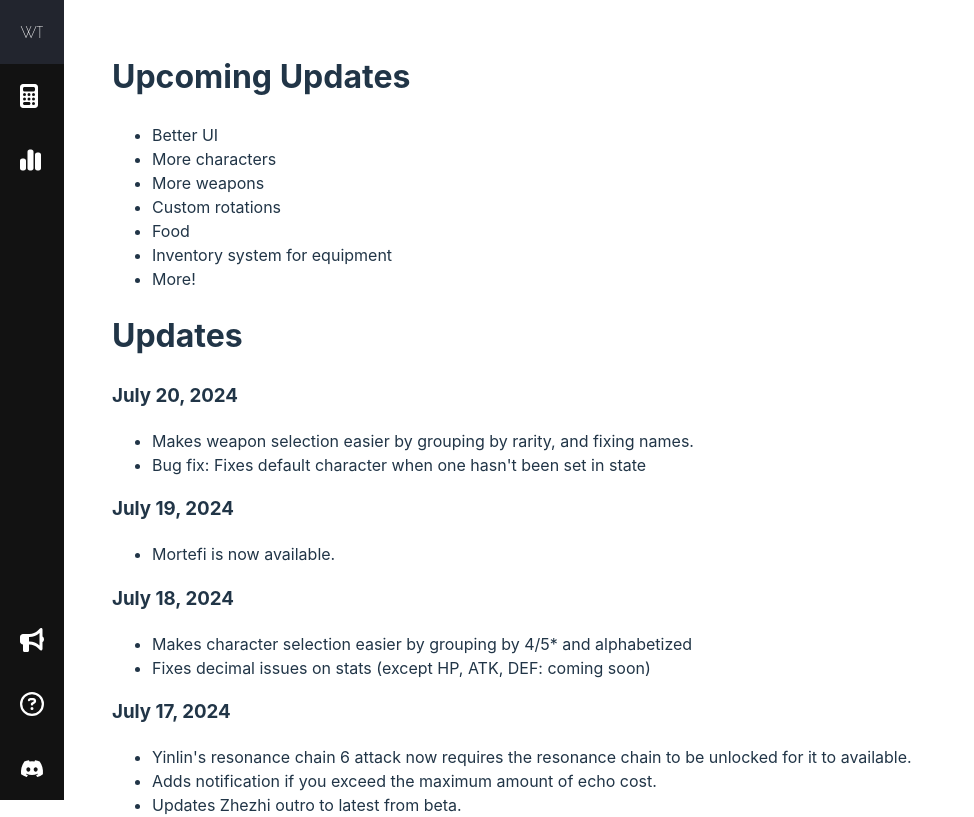
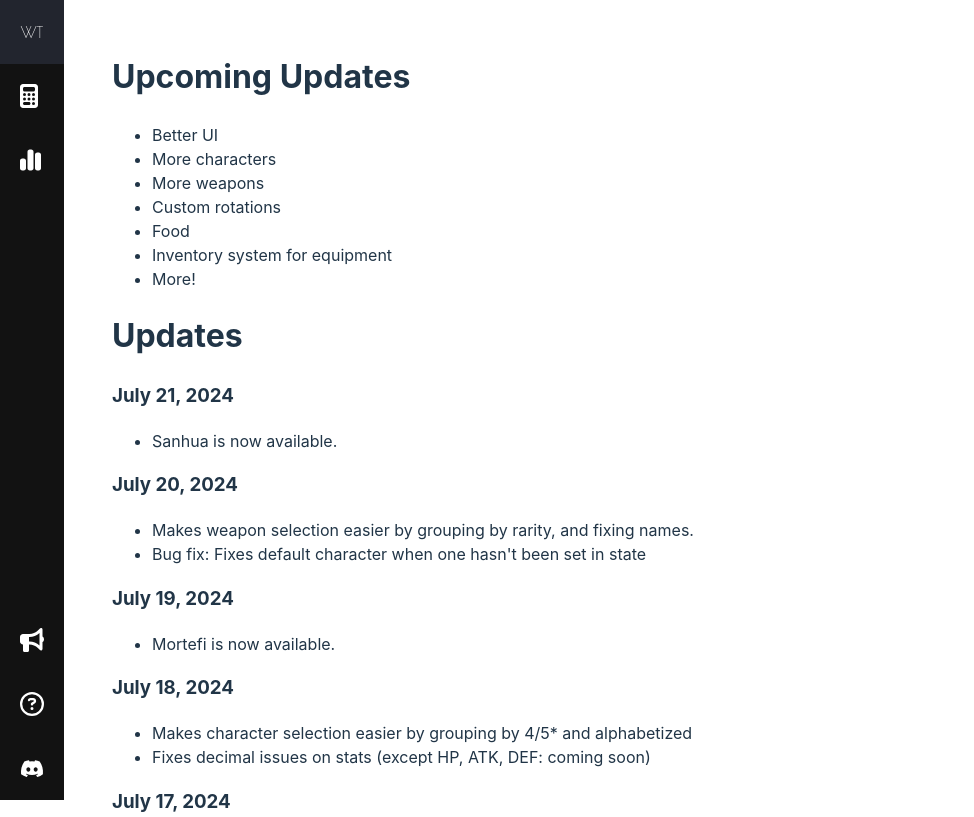
Before and after one commit to ryanbenson/wuthering-waves-optimizer, a Vue app: page /updates in a window 1280 px wide. Shown: the top 817 px of the page, without its empty margins (0-974 px from the left). Built offline with nearby package versions, Linux system fonts and the light colour scheme.

Commit message:
Updates banner and updates page

```diff
--- a/src/components/Calculator.vue
+++ b/src/components/Calculator.vue
@@ -37,7 +37,7 @@
     <div class="calculations__screens">
       <div class="screen--character" v-show="curScreen === 'character'">
         <div>
-          <div class="alert">Mortefi is available! 🔥</div>
+          <div class="alert">Sanhua is available! ❄️</div>
           <div class="character__selection">
             <div
               class="character__selection__avatar"
--- a/src/pages/UpdatesView.vue
+++ b/src/pages/UpdatesView.vue
@@ -11,6 +11,10 @@
       <li>More!</li>
     </ul>
     <h1>Updates</h1>
+    <h3>July 21, 2024</h3>
+    <ul>
+      <li>Sanhua is now available.</li>
+    </ul>
     <h3>July 20, 2024</h3>
     <ul>
       <li>
```
Also changed, not shown: 1 other file (tests, documents, lock files or other folders).
